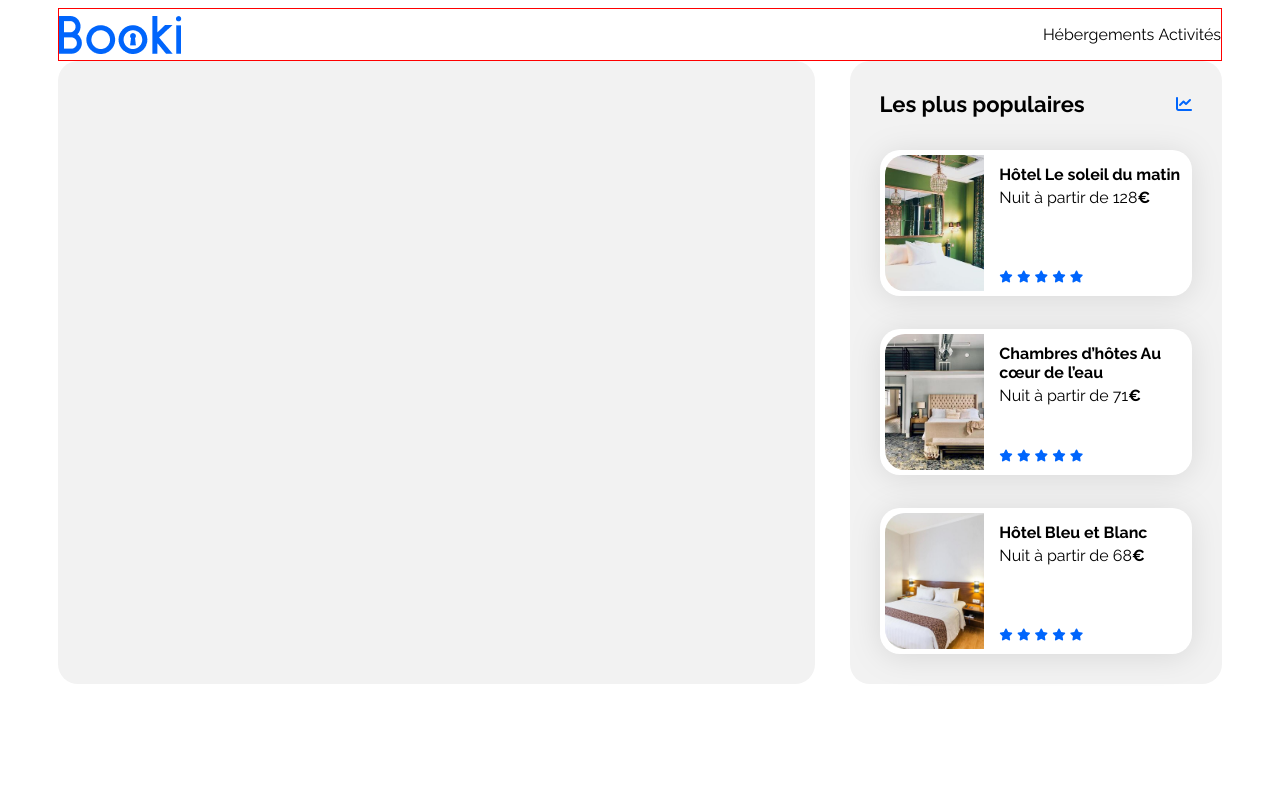
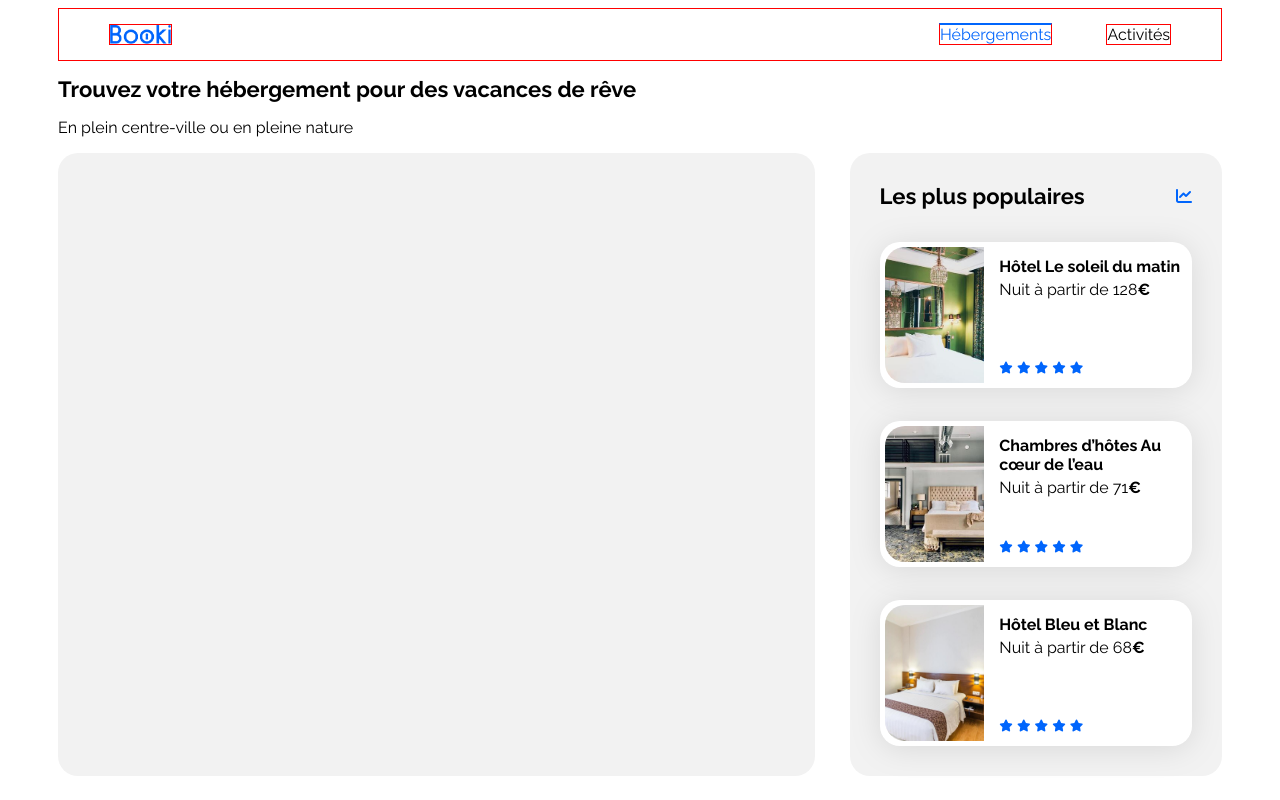
Before and after one commit to CamilleLec/Projet2, a plain HTML site: page index.html in a window 1280 px wide. Drawn offline with Linux system fonts and the light colour scheme.

Commit message:
change header

```diff
--- a/css/style.css
+++ b/css/style.css
@@ -1,29 +1,53 @@
 /****** General ***********/
+
+
 * {
     font-family: 'Raleway', sans-serif;
 }
 
 a {
+
     color: inherit;
+    /* pour afficher le texte en noir */
     text-decoration: none;
+    /* supprime le surlignement */
 }
 
+
 li {
+    border: 1px solid red;
     list-style: none;
     display: inline;
+    margin-right: 50px;
 }
+
+li:nth-child(1){
+/* seléctionne uniquement le premier élément de ma liste */
+    padding-top: px;
+    border-top: 2px solid #0065FC;
+    color :#0065FC;
+}
+
 
 nav {
     border: 1px solid red;
+    padding-left: 50px;
     display: flex;
-    justify-content: flex-start;
     justify-content: space-between;
-    flex-wrap: wrap;
+    align-items: center;
 }
 
 
-#logo {object-fit: contain;}
+#logo {
+    border: 1px solid red;
+    width: 61.09px;
+    height: 19px;
+}
 
+h1{
+    font-weight: 700;
+    font-size: 22px;
+}
 
 :root {
     --main-color: #0065FC;
--- a/index.html
+++ b/index.html
@@ -18,16 +18,17 @@
     <div class="main-container">
         <header>
             <nav>
-                <img id="logo" src="./images/logo/Logo.png" alt="Booki">
+                <img id="logo" src="./images/logo/Booki.png" alt="Booki">
                 <ul>
                     <li> <a href="">Hébergements</a></li>
                     <li> <a href="">Activités</a></li>
 
                 </ul>
             </nav>
-
         </header>
         <main>
+            <h1>Trouvez votre hébergement pour des vacances de rêve</h1>
+            <p>En plein centre-ville ou en pleine nature</p>
             <div class="hebergements-and-populaires">
                 <section class="hebergements">
 
```
Also changed, not shown: images/logo/Booki2.png (deleted), images/logo/Logo.png (deleted).
